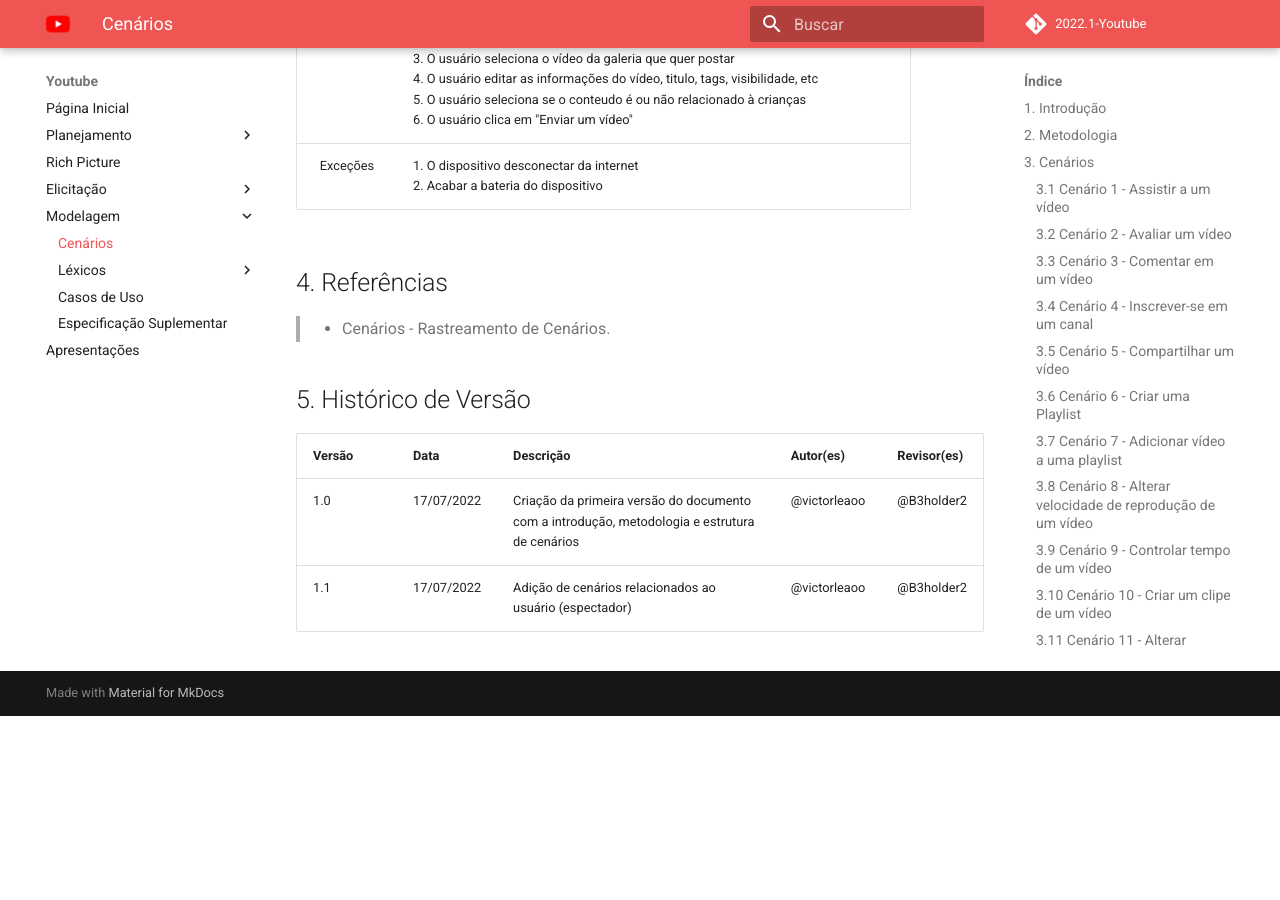
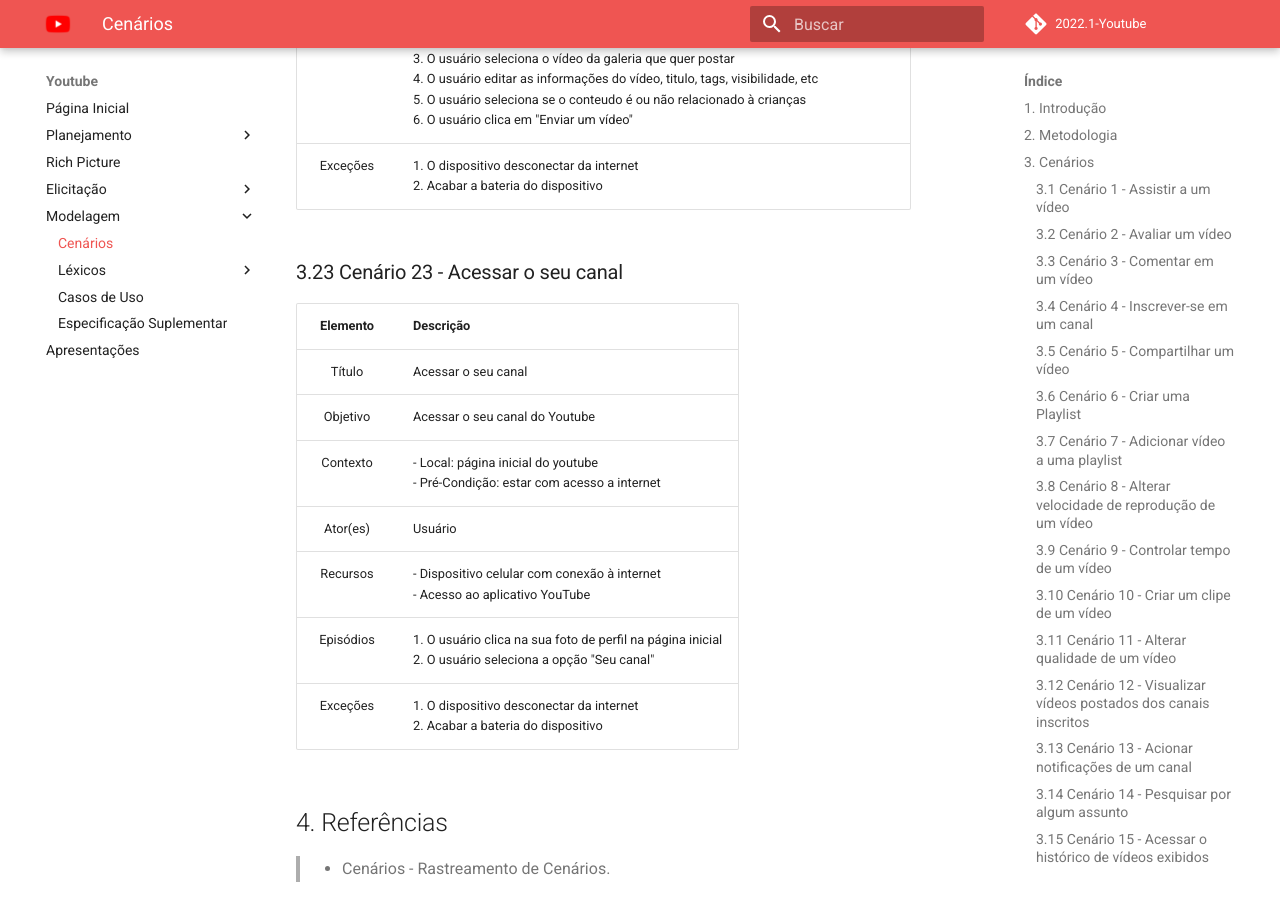
Before and after one commit to Requisitos-de-Software/2022.1-Youtube, an MkDocs documentation site: the page built from docs/modelagem/cenarios.md, in a window 1280 px wide and 900 px high, scrolled down 13200 px. Built offline with MkDocs 1.6.1 and Material for MkDocs 9.7.7, drawn with Linux system fonts in a browser that asks for light colours; comment, search, counter and statistics services are not loaded; before the commit the page ends 13916 px from its top, so only the background shows below that.

Commit message:
Adicionando Cenário 23 - Acessar o seu canal
Adicionando Cenário 23 - Acessar o seu canal por meio do aplicativo de celular.

```diff
--- a/docs/modelagem/cenarios.md
+++ b/docs/modelagem/cenarios.md
@@ -260,6 +260,17 @@ Após a listagem dos cenários identificados pela equipe, eles foram detalhados
 | Episódios| 1. O usuário clica no "+" circulado na pagina principal<br/>2. O usuário seleciona a opção "Enivar um vídeo"<br/>3. O usuário seleciona o vídeo da galeria que quer postar<br/>4. O usuário editar as informações do vídeo, titulo, tags, visibilidade, etc<br/>5. O usuário seleciona se o conteudo é ou não relacionado à crianças<br/>6. O usuário clica em "Enviar um vídeo" |
 | Exceções | 1. O dispositivo desconectar da internet<br/>2. Acabar a bateria do dispositivo |
 
+### 3.23 Cenário 23 - Acessar o seu canal
+| Elemento | Descrição |
+| :------: | :-------- |
+| Título   | Acessar o seu canal |
+| Objetivo | Acessar o seu canal do Youtube |
+| Contexto | - Local: página inicial do youtube<br/>- Pré-Condição: estar com acesso a internet |
+| Ator(es) | Usuário |
+| Recursos | - Dispositivo celular com conexão à internet<br/>- Acesso ao aplicativo YouTube |
+| Episódios| 1. O usuário clica na sua foto de perfil na página inicial<br/>2. O usuário seleciona a opção "Seu canal" |
+| Exceções | 1. O dispositivo desconectar da internet<br/>2. Acabar a bateria do dispositivo |
+
 ## 4. Referências
 
 > - Cenários - Rastreamento de Cenários.
```
